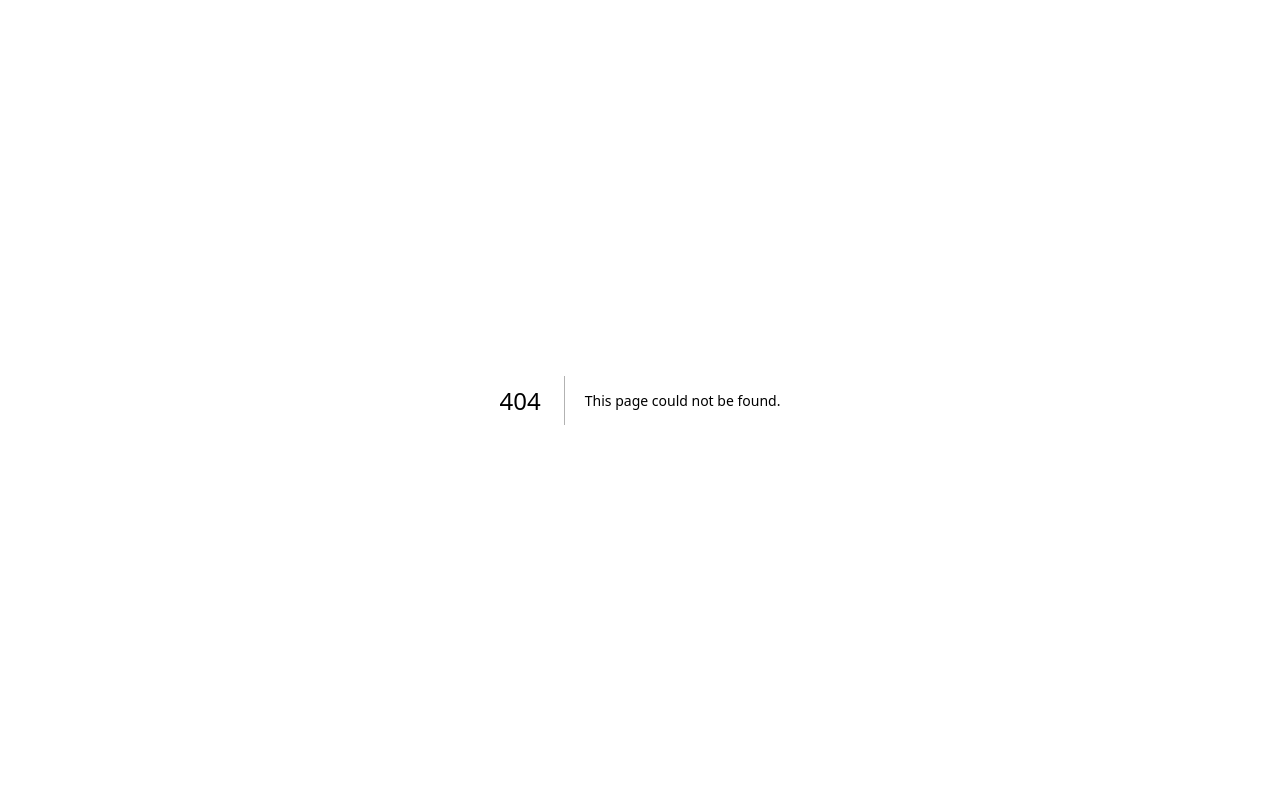
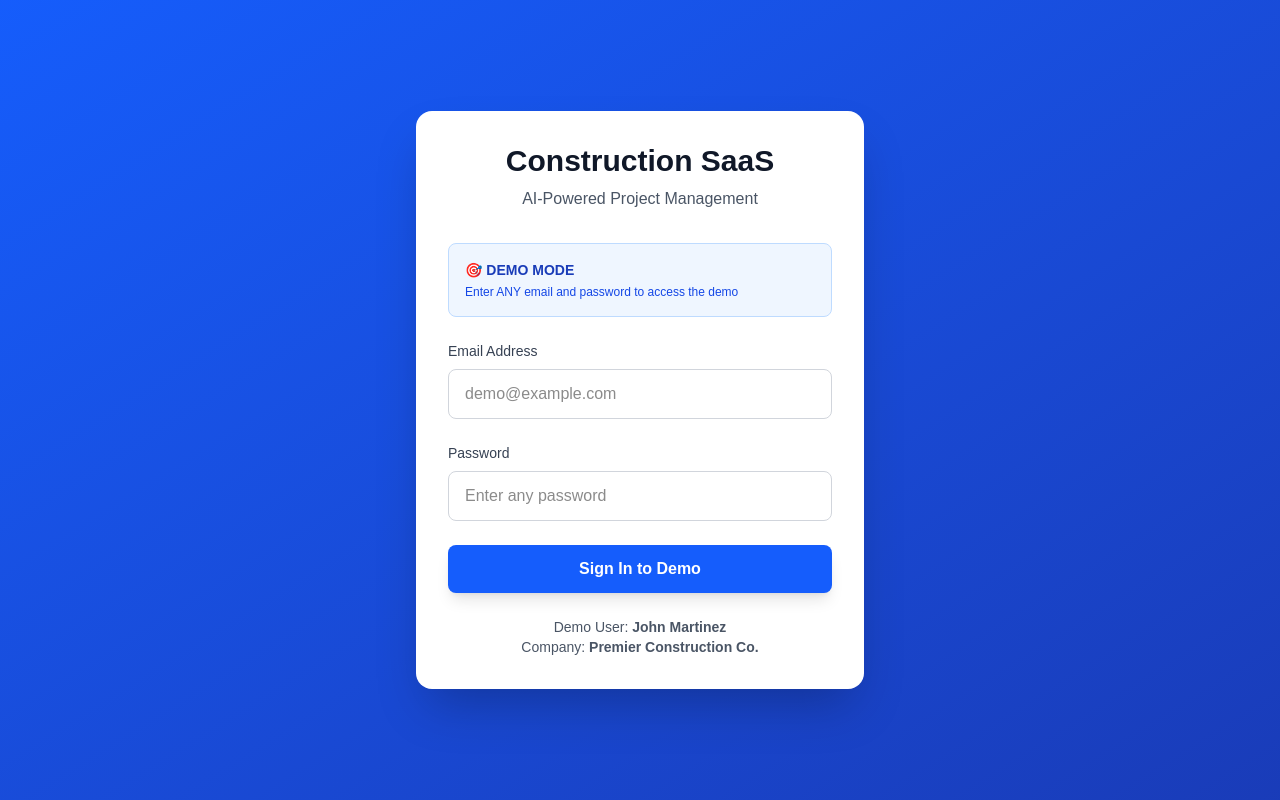
Before and after one commit to blunts954-png/Multi-construction-tool, a Next.js app in the folder construction-saas/: page /login in a window 1280 px wide. Before the commit this address had no page. Built offline with nearby package versions, Linux system fonts and the light colour scheme.

Commit message:
Create demo login page with any-credential access
- Built professional login UI
- Accepts ANY email/password combination
- Automatically loads demo user data on submit
- Shows clear "DEMO MODE" indicator
- Redirects to dashboard after login

```diff
--- /dev/null
+++ b/construction-saas/app/login/page.tsx
@@ -0,0 +1,93 @@
+'use client'
+
+import { useState } from 'react'
+import { useRouter } from 'next/navigation'
+import { mockUsers, mockAccount } from '@/lib/mockData'
+
+export default function LoginPage() {
+  const router = useRouter()
+  const [email, setEmail] = useState('')
+  const [password, setPassword] = useState('')
+
+  const handleSubmit = (e: React.FormEvent) => {
+    e.preventDefault()
+
+    // Demo mode: Accept ANY credentials and load demo user
+    const demoUser = mockUsers[0]
+    const demoAccount = mockAccount
+
+    // Store in localStorage
+    localStorage.setItem('token', 'demo-token-' + Date.now())
+    localStorage.setItem('user', JSON.stringify(demoUser))
+    localStorage.setItem('account', JSON.stringify(demoAccount))
+
+    // Redirect to dashboard
+    router.push('/dashboard')
+  }
+
+  return (
+    <div className="min-h-screen bg-gradient-to-br from-blue-600 to-blue-800 flex items-center justify-center p-4">
+      <div className="bg-white rounded-2xl shadow-2xl p-8 w-full max-w-md">
+        <div className="text-center mb-8">
+          <h1 className="text-3xl font-bold text-gray-900 mb-2">Construction SaaS</h1>
+          <p className="text-gray-600">AI-Powered Project Management</p>
+        </div>
+
+        <div className="bg-blue-50 border border-blue-200 rounded-lg p-4 mb-6">
+          <p className="text-sm text-blue-800 font-semibold">🎯 DEMO MODE</p>
+          <p className="text-xs text-blue-700 mt-1">
+            Enter ANY email and password to access the demo
+          </p>
+        </div>
+
+        <form onSubmit={handleSubmit} className="space-y-6">
+          <div>
+            <label htmlFor="email" className="block text-sm font-medium text-gray-700 mb-2">
+              Email Address
+            </label>
+            <input
+              id="email"
+              type="email"
+              value={email}
+              onChange={(e) => setEmail(e.target.value)}
+              required
+              placeholder="demo@example.com"
+              className="w-full px-4 py-3 border border-gray-300 rounded-lg focus:ring-2 focus:ring-blue-500 focus:border-transparent outline-none transition-all"
+            />
+          </div>
+
+          <div>
+            <label htmlFor="password" className="block text-sm font-medium text-gray-700 mb-2">
+              Password
+            </label>
+            <input
+              id="password"
+              type="password"
+              value={password}
+              onChange={(e) => setPassword(e.target.value)}
+              required
+              placeholder="Enter any password"
+              className="w-full px-4 py-3 border border-gray-300 rounded-lg focus:ring-2 focus:ring-blue-500 focus:border-transparent outline-none transition-all"
+            />
+          </div>
+
+          <button
+            type="submit"
+            className="w-full bg-blue-600 hover:bg-blue-700 text-white font-semibold py-3 px-6 rounded-lg transition-colors shadow-lg hover:shadow-xl"
+          >
+            Sign In to Demo
+          </button>
+        </form>
+
+        <div className="mt-6 text-center">
+          <p className="text-sm text-gray-600">
+            Demo User: <span className="font-semibold">John Martinez</span>
+          </p>
+          <p className="text-sm text-gray-600">
+            Company: <span className="font-semibold">Premier Construction Co.</span>
+          </p>
+        </div>
+      </div>
+    </div>
+  )
+}
```
